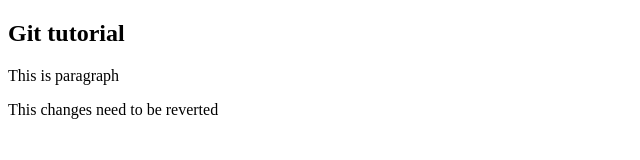
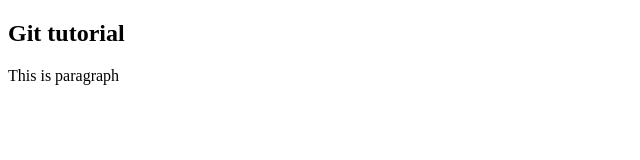
Before and after one commit to PranavBhokare05/my_project, a plain HTML site: page index.html in a window 1280 px wide. Shown: the whole page, without its empty margins (0-640 px from the left). Drawn offline with Linux system fonts and the light colour scheme.

Commit message:
Revert "index file changed for revert"
This reverts commit 79f16ace613d499768d5b8cc11af4147608234b1.

```diff
--- a/index.html
+++ b/index.html
@@ -9,6 +9,5 @@
 <body>
     <h2>Git tutorial</h2>
     <p>This is paragraph</p>
-    <p>This changes need to be reverted</p>
 </body>
 </html>
```
